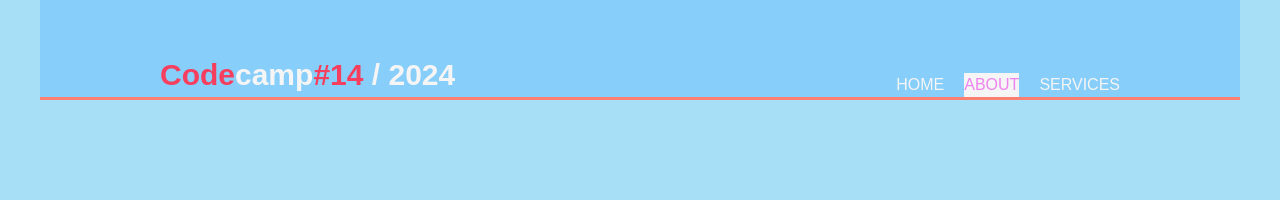
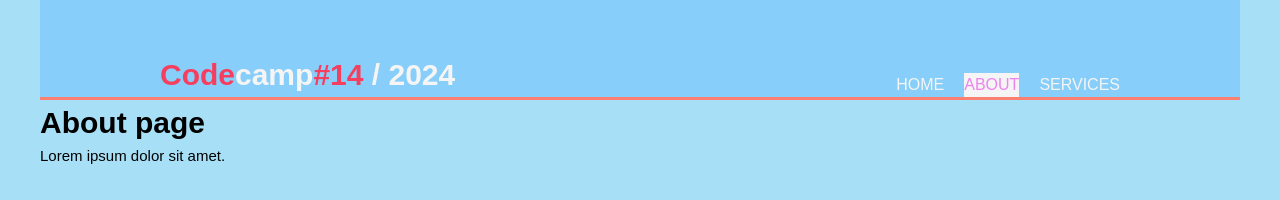
Before and after one commit to Hifaris/cc18-workshop1, a plain HTML site: page about.html in a window 1280 px wide. Drawn offline with Linux system fonts and the light colour scheme.

Commit message:
second version

```diff
--- a/about.html
+++ b/about.html
@@ -21,5 +21,7 @@
           </nav>
         </div>
       </header>
+      <h1>About page</h1>
+      <p>Lorem ipsum dolor sit amet.</p>
 </body>
 </html>
```
